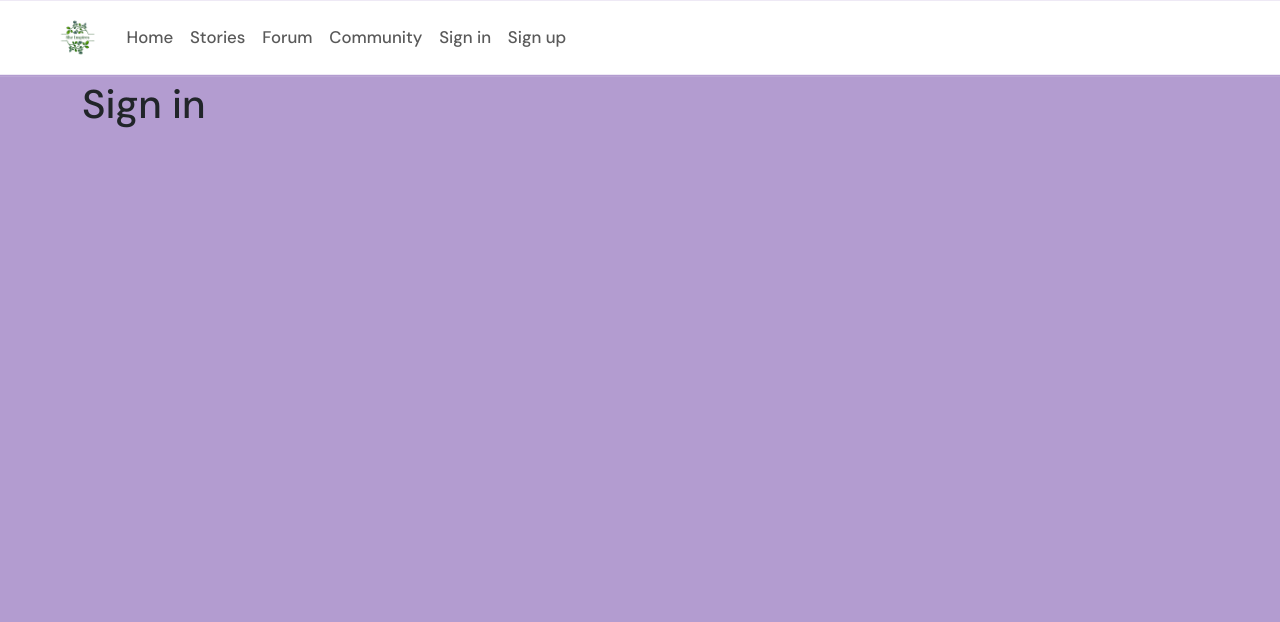
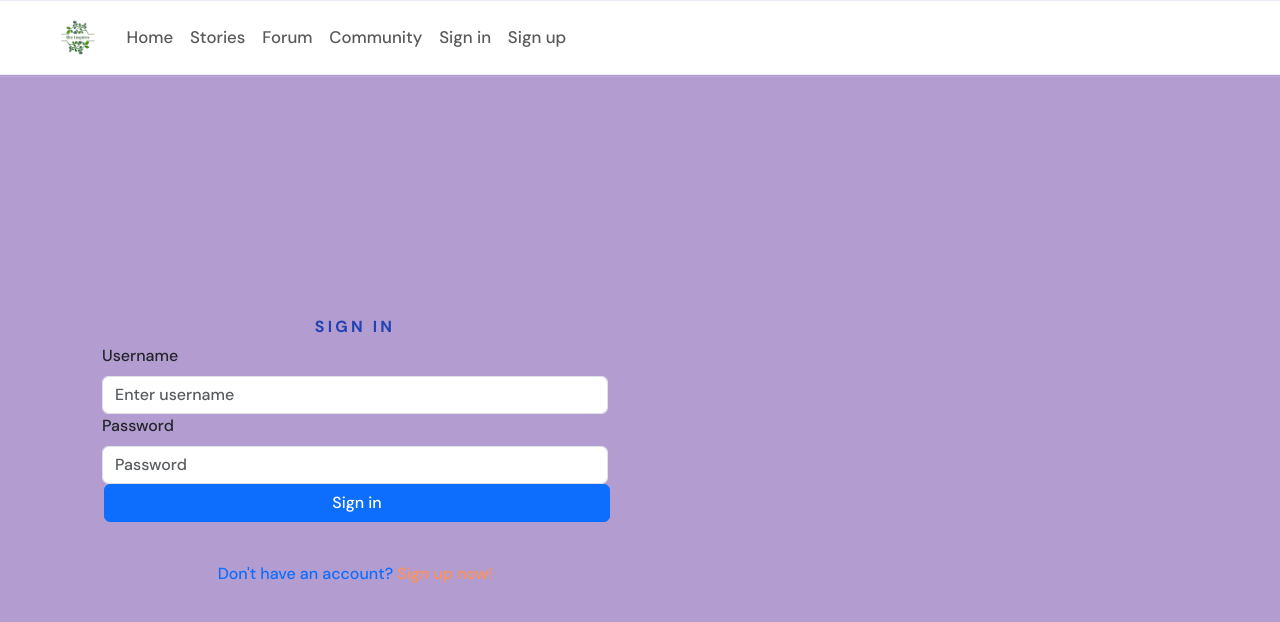
Before and after one commit to doramagnoni/she-inspires, a React (Create React App) app: page /signin in a window 1280 px wide. Shown: the top 622 px of the page. Built offline with nearby package versions, Linux system fonts and the light colour scheme.

Commit message:
creating a signin form and connecting it to app.js

```diff
--- a/src/App.js
+++ b/src/App.js
@@ -5,6 +5,7 @@
 import React, { useState, useEffect } from 'react';
 import "./api/axiosDefaults";
 import SignUpForm from "./pages/auth/SignUpForm";
+import SignInForm from "./pages/auth/SignInForm";
 import Hero from './components/Hero';
 import Stories from './components/Stories';
 import Forum from './components/Forum';
@@ -33,7 +34,7 @@
               <Stories stories={stories} />
             </>
           }/>
-          <Route path="/signin" element={<h1>Sign in</h1>} />
+          <Route path="/signin" element={<SignInForm />} />
           <Route path="/signup" element={<SignUpForm />} />
           <Route path="/stories" element={<Stories />} />
           <Route path="/resources" element={<Forum />} />
--- /dev/null
+++ b/src/pages/auth/SignInForm.js
@@ -0,0 +1,108 @@
+import React, { useState } from "react";
+import { Link, useNavigate } from "react-router-dom";
+import styles from "../../styles/SignInUpForm.module.css";
+import btnStyles from "../../styles/Button.module.css";
+import appStyles from "../../App.module.css";
+import { Form, Button, Col, Row, Container, Alert } from "react-bootstrap";
+import axios from "axios";
+
+function SignInForm() {
+  const [signInData, setSignInData] = useState({
+    username: "",
+    password: "",
+  });
+  const { username, password } = signInData;
+
+  const [errors, setErrors] = useState({});
+  const navigate = useNavigate();
+
+  const handleChange = (event) => {
+    setSignInData({
+      ...signInData,
+      [event.target.name]: event.target.value,
+    });
+    setErrors((prevErrors) => ({
+      ...prevErrors,
+      [event.target.name]: null,
+    }));
+  };
+
+  const handleSubmit = async (event) => {
+    event.preventDefault();
+    try {
+      const { data } = await axios.post("/dj-rest-auth/login/", signInData);
+      localStorage.setItem("authToken", data.key);
+      navigate("/");
+    } catch (err) {
+      setErrors(err.response?.data);
+    }
+  };
+
+  return (
+    <Row className={styles.Row}>
+      <Col className="my-auto p-0 p-md-2" md={6}>
+        <Container className={`${appStyles.Content} p-4`}>
+          <h1 className={styles.Header}>Sign in</h1>
+<Form onSubmit={handleSubmit}>
+            <Form.Group controlId="username">
+              <Form.Label>Username</Form.Label>
+              <Form.Control
+                type="text"
+                placeholder="Enter username"
+                name="username"
+                value={username}
+                onChange={handleChange}
+                isInvalid={!!errors.username}
+              />
+              {errors.username?.map((message, idx) => (
+                <Alert variant="warning" key={idx}>
+                  {message}
+                </Alert>
+              ))}
+            </Form.Group>
+
+            <Form.Group controlId="password">
+              <Form.Label>Password</Form.Label>
+              <Form.Control
+                type="password"
+                placeholder="Password"
+                name="password"
+                value={password}
+                onChange={handleChange}
+                isInvalid={!!errors.password}
+              />
+               {errors.password?.map((message, idx) => (
+                <Alert variant="warning" key={idx}>
+                  {message}
+                </Alert>
+              ))}
+            </Form.Group>
+
+            {/* Display Non-Field Errors */}
+            {errors.non_field_errors?.map((message, idx) => (
+              <Alert key={idx} variant="warning" className="mt-3">
+                {message}
+              </Alert>
+            ))}
+
+            <Button
+              className={`${btnStyles.Button} ${btnStyles.Wide} ${btnStyles.Bright}`}
+              type="submit"
+            >
+              Sign in
+            </Button>
+          </Form>
+        </Container>
+        <Container className={`mt-3 ${appStyles.Content}`}>
+          <Link className={styles.Link} to="/signup">
+            Don't have an account? <span>Sign up now!</span>
+          </Link>
+        </Container>
+      </Col>
+
+    </Row>
+  );
+}
+
+
+export default SignInForm;
```
